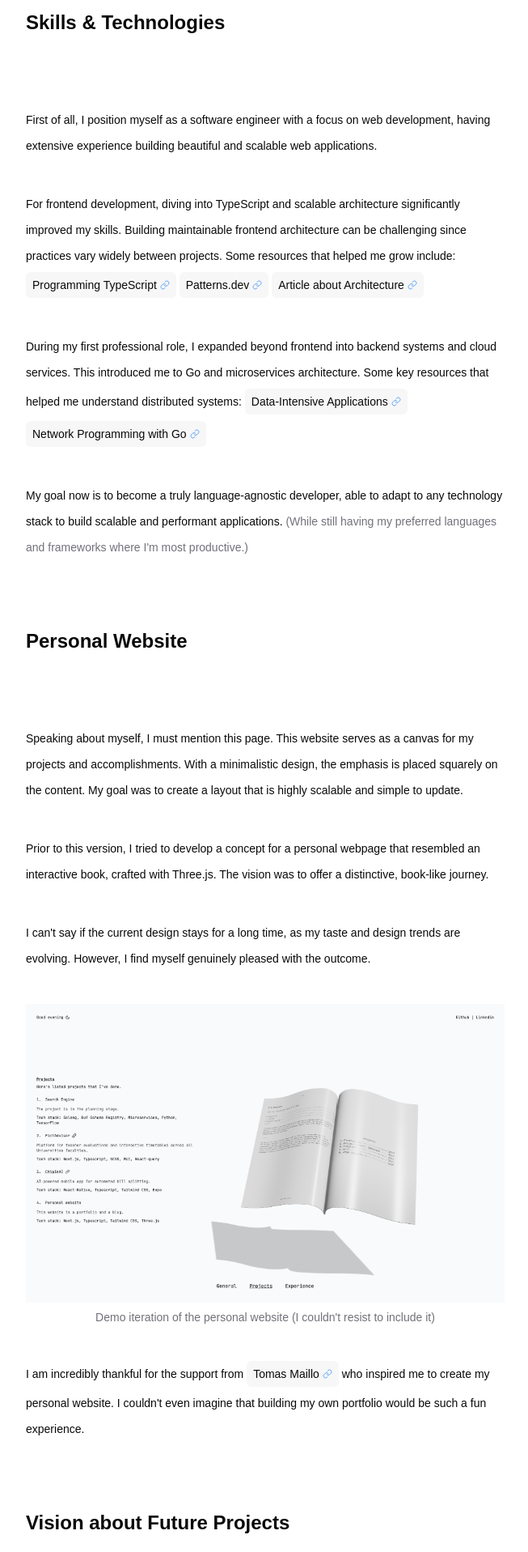
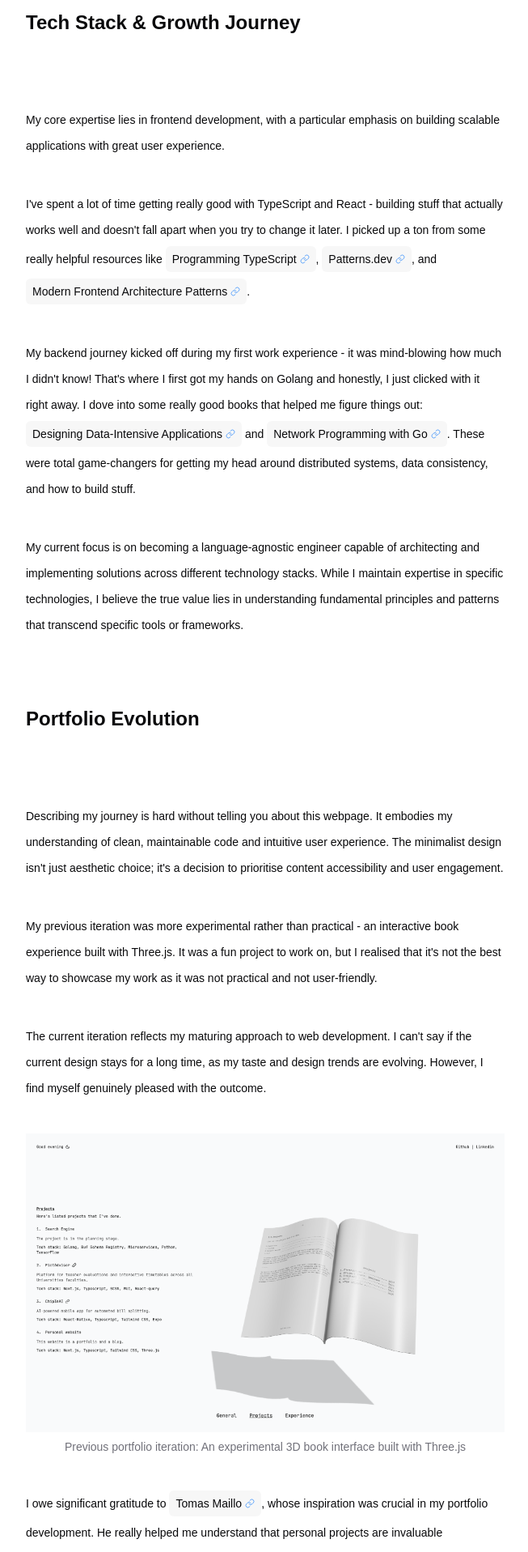
Before and after one commit to HJyup/hjyup-personal-page, a Next.js app: page /posts/intro in a window 1280 px wide. Shown: the part 560-2477 px from the top of the page at 81% size, without its empty margins (312-965 px from the left). Built offline with nearby package versions, Linux system fonts and the light colour scheme; a web font is replaced by a local one.

Commit message:
fix: fix post

```diff
--- a/src/app/posts/intro/page.tsx
+++ b/src/app/posts/intro/page.tsx
@@ -37,107 +37,115 @@ const Page = () => {
         </Post.TextBlock>
       </Post.ContentBlock>
 
-      <Post.ContentTitle id="skills-and-technologies">
-        Skills & Technologies
+      <Post.ContentTitle id="technical-expertise">
+        Tech Stack & Growth Journey
       </Post.ContentTitle>
 
       <Post.ContentBlock>
         <Post.TextBlock>
-          First of all, I position myself as a software engineer with a focus on
-          web development, having extensive experience building beautiful and
-          scalable web applications.
+          My core expertise lies in frontend development, with a particular
+          emphasis on building scalable applications with great user experience.
         </Post.TextBlock>
 
         <Post.TextBlock>
-          For frontend development, diving into TypeScript and scalable
-          architecture significantly improved my skills. Building maintainable
-          frontend architecture can be challenging since practices vary widely
-          between projects. Some resources that helped me grow include:{' '}
+          I've spent a lot of time getting really good with TypeScript and React
+          - building stuff that actually works well and doesn't fall apart when
+          you try to change it later. I picked up a ton from some really helpful
+          resources like{' '}
           <Post.TextLink href="https://www.amazon.co.uk/Programming-TypeScript-Making-JavaScript-Applications/dp/1492037656">
             Programming TypeScript
-          </Post.TextLink>{' '}
+          </Post.TextLink>
+          {', '}
           <Post.TextLink href="https://www.patterns.dev/">
             Patterns.dev
-          </Post.TextLink>{' '}
+          </Post.TextLink>
+          {', and '}
           <Post.TextLink href="https://khalilstemmler.com/articles/client-side-architecture/architecture">
-            Article about Architecture
+            Modern Frontend Architecture Patterns
           </Post.TextLink>
+          .
         </Post.TextBlock>
 
         <Post.TextBlock>
-          During my first professional role, I expanded beyond frontend into
-          backend systems and cloud services. This introduced me to Go and
-          microservices architecture. Some key resources that helped me
-          understand distributed systems:{' '}
+          My backend journey kicked off during my first work experience - it was
+          mind-blowing how much I didn't know! That's where I first got my hands
+          on Golang and honestly, I just clicked with it right away. I dove into
+          some really good books that helped me figure things out:{' '}
           <Post.TextLink href="https://www.amazon.com/Designing-Data-Intensive-Applications-Reliable-Robust/dp/1449373321">
-            Data-Intensive Applications
-          </Post.TextLink>{' '}
+            Designing Data-Intensive Applications
+          </Post.TextLink>
+          {' and '}
           <Post.TextLink href="https://www.amazon.co.uk/Network-Programming-Go-Adam-Woodbeck/dp/1718500882">
             Network Programming with Go
           </Post.TextLink>
+          . These were total game-changers for getting my head around
+          distributed systems, data consistency, and how to build stuff.
         </Post.TextBlock>
 
         <Post.TextBlock>
-          My goal now is to become a truly language-agnostic developer, able to
-          adapt to any technology stack to build scalable and performant
-          applications.{' '}
-          <Post.TextSecondary>
-            (While still having my preferred languages and frameworks where I'm
-            most productive.)
-          </Post.TextSecondary>
+          My current focus is on becoming a language-agnostic engineer capable
+          of architecting and implementing solutions across different technology
+          stacks. While I maintain expertise in specific technologies, I believe
+          the true value lies in understanding fundamental principles and
+          patterns that transcend specific tools or frameworks.
         </Post.TextBlock>
       </Post.ContentBlock>
 
-      <Post.ContentTitle id="personal-website">
-        Personal Website
+      <Post.ContentTitle id="portfolio-evolution">
+        Portfolio Evolution
       </Post.ContentTitle>
 
       <Post.ContentBlock>
         <Post.TextBlock>
-          Speaking about myself, I must mention this page. This website serves
-          as a canvas for my projects and accomplishments. With a minimalistic
-          design, the emphasis is placed squarely on the content. My goal was to
-          create a layout that is highly scalable and simple to update.
+          Describing my journey is hard without telling you about this webpage.
+          It embodies my understanding of clean, maintainable code and intuitive
+          user experience. The minimalist design isn't just aesthetic choice;
+          it's a decision to prioritise content accessibility and user
+          engagement.
         </Post.TextBlock>
 
         <Post.TextBlock>
-          Prior to this version, I tried to develop a concept for a personal
-          webpage that resembled an interactive book, crafted with Three.js. The
-          vision was to offer a distinctive, book-like journey.
+          My previous iteration was more experimental rather than practical - an
+          interactive book experience built with Three.js. It was a fun project
+          to work on, but I realised that it's not the best way to showcase my
+          work as it was not practical and not user-friendly.
         </Post.TextBlock>
 
         <Post.TextBlock>
-          I can't say if the current design stays for a long time, as my taste
-          and design trends are evolving. However, I find myself genuinely
-          pleased with the outcome.
+          The current iteration reflects my maturing approach to web
+          development. I can't say if the current design stays for a long time,
+          as my taste and design trends are evolving. However, I find myself
+          genuinely pleased with the outcome.
         </Post.TextBlock>
 
         <Post.ImageBlock
           src="/posts/intro/book_pp.png"
-          alt="Example of the book"
-          caption="Demo iteration of the personal website (I couldn't resist to include it)"
+          alt="Interactive 3D book portfolio concept"
+          caption="Previous portfolio iteration: An experimental 3D book interface built with Three.js"
         />
 
         <Post.TextBlock>
-          I am incredibly thankful for the support from{' '}
+          I owe significant gratitude to{' '}
           <Post.TextLink href="https://tomasmaillo.com/">
             Tomas Maillo
-          </Post.TextLink>{' '}
-          who inspired me to create my personal website. I couldn't even imagine
-          that building my own portfolio would be such a fun experience.
+          </Post.TextLink>
+          , whose inspiration was crucial in my portfolio development. He really
+          helped me understand that personal projects are invaluable
+          opportunities for both creative expression and technical growth.
         </Post.TextBlock>
       </Post.ContentBlock>
 
-      <Post.ContentTitle id="future-vision">
-        Vision about Future Projects
+      <Post.ContentTitle id="future-aspirations">
+        Future Aspirations & Projects
       </Post.ContentTitle>
 
       <Post.ContentBlock>
         <Post.TextBlock>
-          I really want to dive into AI in my future projects, such as
-          developing a code review tool or conversation prediction tool. Working
-          on these projects is an exciting experience, and I will keep you
-          informed of my progress.
+          I'm currently developing several ambitious projects: an AI-powered
+          code review assistant that combines static analysis with machine
+          learning, and a conversation prediction. These projects are incredibly
+          fun to work on and I'll be documenting my progress and insights here,
+          sharing both successes and learning experiences along the way.
         </Post.TextBlock>
       </Post.ContentBlock>
     </Post.Wrapper>
```
